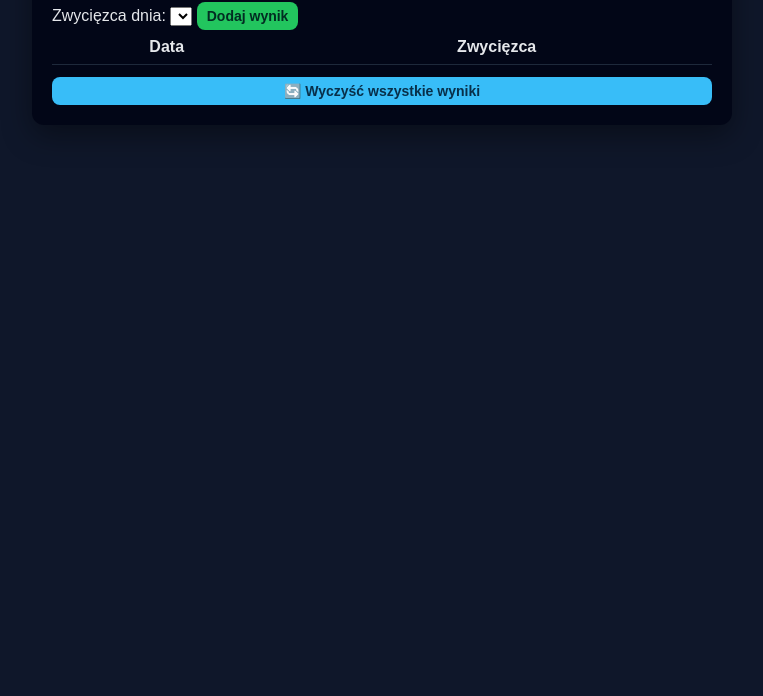
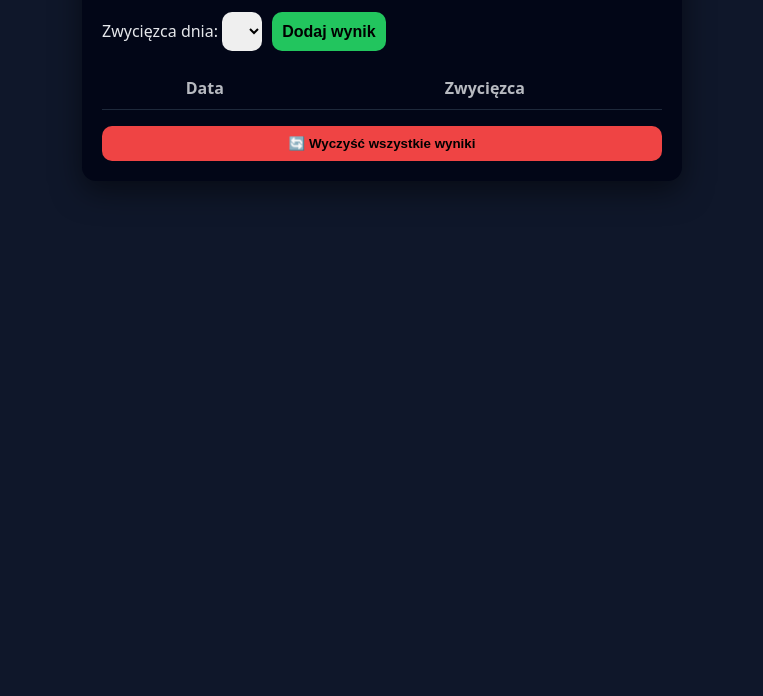
Before and after one commit to tomasz-belech/Tabela-wynikow-pokera, a plain HTML site: page index.html in a window 1280 px wide. Shown: the part 104-800 px from the top of the page, without its empty margins (258-1021 px from the left). Drawn offline with Linux system fonts and the light colour scheme.

Commit message:
Update style.css

```diff
--- a/style.css
+++ b/style.css
@@ -3,26 +3,49 @@
 }
 
 body {
-  font-family: Arial, sans-serif;
+  margin: 0;
+  padding: 12px;
+  font-family: system-ui, Arial, sans-serif;
   background: #0f172a;
   color: #e5e7eb;
-  min-height: 100vh;
-  margin: 0;
-  padding: 12px;
 }
 
 .container {
+  max-width: 600px;
+  margin: auto;
   background: #020617;
   padding: 20px;
-  border-radius: 12px;
-  max-width: 700px;
-  margin: 0 auto;
-  box-shadow: 0 10px 30px rgba(0,0,0,0.4);
+  border-radius: 14px;
+  box-shadow: 0 10px 30px rgba(0,0,0,0.5);
 }
 
 h1 {
   text-align: center;
+  margin-bottom: 20px;
+}
+
+.add-result {
+  display: flex;
+  gap: 10px;
   margin-bottom: 16px;
+}
+
+.add-result select,
+.add-result button {
+  padding: 10px;
+  border-radius: 10px;
+  border: none;
+  font-size: 16px;
+}
+
+.add-result select {
+  flex: 1;
+}
+
+.add-result button {
+  background: #22c55e;
+  font-weight: bold;
+  cursor: pointer;
 }
 
 table {
@@ -31,147 +54,22 @@ table {
 }
 
 th, td {
+  padding: 10px;
   border-bottom: 1px solid #1e293b;
-  padding: 8px;
   text-align: center;
 }
 
 th {
-  background: #020617;
+  opacity: 0.8;
 }
 
-td:last-child {
-  display: flex;
-  flex-wrap: wrap;
-  gap: 6px;
-  justify-content: center;
+.reset {
+  margin-top: 16px;
+  width: 100%;
+  padding: 10px;
+  border-radius: 10px;
+  border: none;
+  background: #ef4444;
+  font-weight: bold;
+  cursor: pointer;
 }
-
-button {
-  background: #22c55e;
-  color: #022c22;
-  border: none;
-  padding: 6px 10px;
-  border-radius: 8px;
-  cursor: pointer;
-  font-weight: bold;
-  font-size: 14px;
-}
-
-button.minus {
-  background: #ef4444;
-  color: #450a0a;
-}
-
-button.reset {
-  background: #38bdf8;
-  color: #082f49;
-  width: 100%;
-  margin-top: 12px;
-}
-
-.note {
-  font-size: 12px;
-  opacity: 0.8;
-  text-align: center;
-  margin-top: 8px;
-}
-
-@media (max-width: 600px) {
-  h1 {
-    font-size: 20px;
-  }
-
-  th, td {
-    font-size: 14px;
-    padding: 6px;
-  }
-}* {
-  box-sizing: border-box;
-}
-
-body {
-  font-family: Arial, sans-serif;
-  background: #0f172a;
-  color: #e5e7eb;
-  min-height: 100vh;
-  margin: 0;
-  padding: 12px;
-}
-
-.container {
-  background: #020617;
-  padding: 20px;
-  border-radius: 12px;
-  max-width: 700px;
-  margin: 0 auto;
-  box-shadow: 0 10px 30px rgba(0,0,0,0.4);
-}
-
-h1 {
-  text-align: center;
-  margin-bottom: 16px;
-}
-
-table {
-  width: 100%;
-  border-collapse: collapse;
-}
-
-th, td {
-  border-bottom: 1px solid #1e293b;
-  padding: 8px;
-  text-align: center;
-}
-
-th {
-  background: #020617;
-}
-
-td:last-child {
-  display: flex;
-  flex-wrap: wrap;
-  gap: 6px;
-  justify-content: center;
-}
-
-button {
-  background: #22c55e;
-  color: #022c22;
-  border: none;
-  padding: 6px 10px;
-  border-radius: 8px;
-  cursor: pointer;
-  font-weight: bold;
-  font-size: 14px;
-}
-
-button.minus {
-  background: #ef4444;
-  color: #450a0a;
-}
-
-button.reset {
-  background: #38bdf8;
-  color: #082f49;
-  width: 100%;
-  margin-top: 12px;
-}
-
-.note {
-  font-size: 12px;
-  opacity: 0.8;
-  text-align: center;
-  margin-top: 8px;
-}
-
-@media (max-width: 600px) {
-  h1 {
-    font-size: 20px;
-  }
-
-  th, td {
-    font-size: 14px;
-    padding: 6px;
-  }
-}
```
